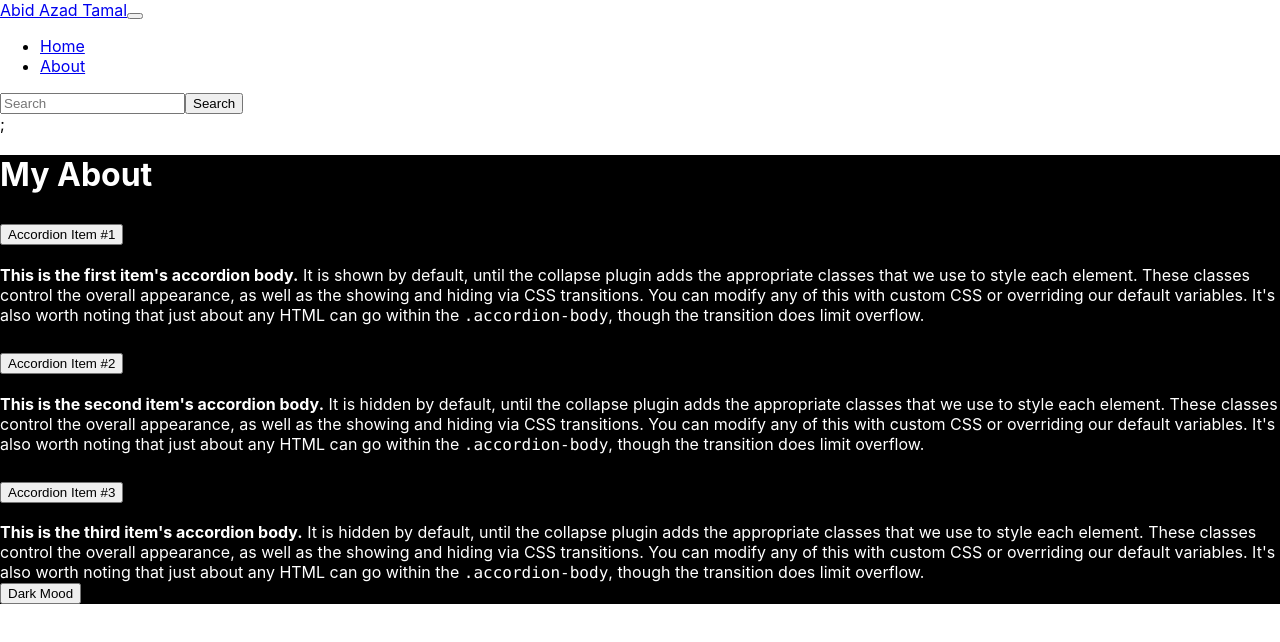
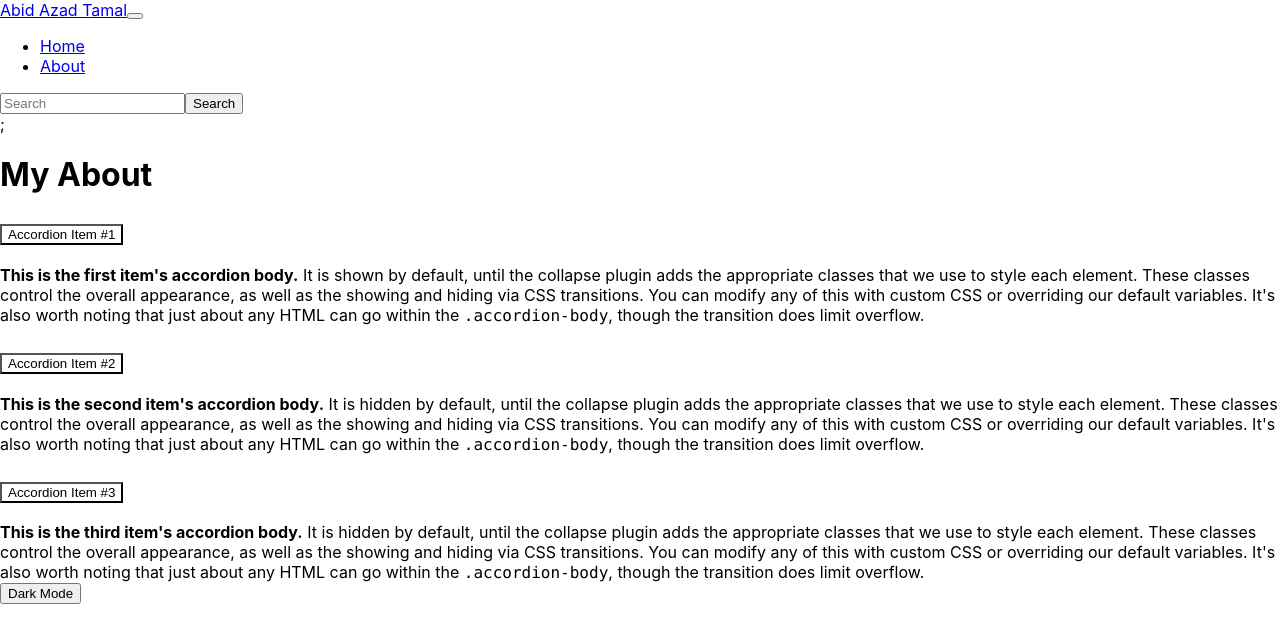
Before and after one commit to MrAzadT/react-my-app-2, a React (Create React App) app: page / in a window 1280 px wide. Shown: the top 642 px of the page. Built offline with nearby package versions, Linux system fonts and the light colour scheme; the HTML template or start-up script is replaced by a standard one.

Commit message:
bootstarp

```diff
--- a/src/components/About.js
+++ b/src/components/About.js
@@ -1,9 +1,25 @@
-import React from "react";
+import React, { useState } from "react";
 
 function About(props) {
-  const myStyle = {
-    color: "white",
-    backgroundColor: "black",
+  const [myStyle, setMyStyle] = useState({
+    color: "black",
+    backgroundColor: "white",
+  });
+  const [btnText, setBtnText] = useState("Dark Mode");
+  const handelDark = () => {
+    if (myStyle.color === "black") {
+      setMyStyle({
+        color: "white",
+        backgroundColor: "black",
+      });
+      setBtnText("light Mode");
+    } else {
+      setMyStyle({
+        color: "black",
+        backgroundColor: "white",
+      });
+      setBtnText("dark mode");
+    }
   };
 
   return (
@@ -13,6 +29,7 @@ function About(props) {
         <div className="accordion-item">
           <h2 className="accordion-header" id="headingOne">
             <button
+              style={myStyle}
               className="accordion-button"
               type="button"
               data-bs-toggle="collapse"
@@ -24,13 +41,12 @@ function About(props) {
             </button>
           </h2>
           <div
-            style={myStyle}
             id="collapseOne"
             className="accordion-collapse collapse show"
             aria-labelledby="headingOne"
             data-bs-parent="#accordionExample"
           >
-            <div className="accordion-body">
+            <div className="accordion-body" style={myStyle}>
               <strong>This is the first item's accordion body.</strong> It is
               shown by default, until the collapse plugin adds the appropriate
               classes that we use to style each element. These classes control
@@ -45,6 +61,7 @@ function About(props) {
         <div className="accordion-item">
           <h2 className="accordion-header" id="headingTwo">
             <button
+              style={myStyle}
               className="accordion-button collapsed"
               type="button"
               data-bs-toggle="collapse"
@@ -56,13 +73,12 @@ function About(props) {
             </button>
           </h2>
           <div
-            style={myStyle}
             id="collapseTwo"
             className="accordion-collapse collapse"
             aria-labelledby="headingTwo"
             data-bs-parent="#accordionExample"
           >
-            <div className="accordion-body">
+            <div className="accordion-body" style={myStyle}>
               <strong>This is the second item's accordion body.</strong> It is
               hidden by default, until the collapse plugin adds the appropriate
               classes that we use to style each element. These classes control
@@ -77,6 +93,7 @@ function About(props) {
         <div className="accordion-item">
           <h2 className="accordion-header" id="headingThree">
             <button
+              style={myStyle}
               className="accordion-button collapsed"
               type="button"
               data-bs-toggle="collapse"
@@ -88,13 +105,12 @@ function About(props) {
             </button>
           </h2>
           <div
-            style={myStyle}
             id="collapseThree"
             className="accordion-collapse collapse"
             aria-labelledby="headingThree"
             data-bs-parent="#accordionExample"
           >
-            <div className="accordion-body">
+            <div className="accordion-body" style={myStyle}>
               <strong>This is the third item's accordion body.</strong> It is
               hidden by default, until the collapse plugin adds the appropriate
               classes that we use to style each element. These classes control
@@ -107,8 +123,8 @@ function About(props) {
           </div>
         </div>
       </div>
-      <button type="button" class="btn btn-dark my-3">
-        Dark Mood
+      <button onClick={handelDark} type="button" class="btn btn-dark my-3">
+        {btnText}
       </button>
     </div>
   );
```
